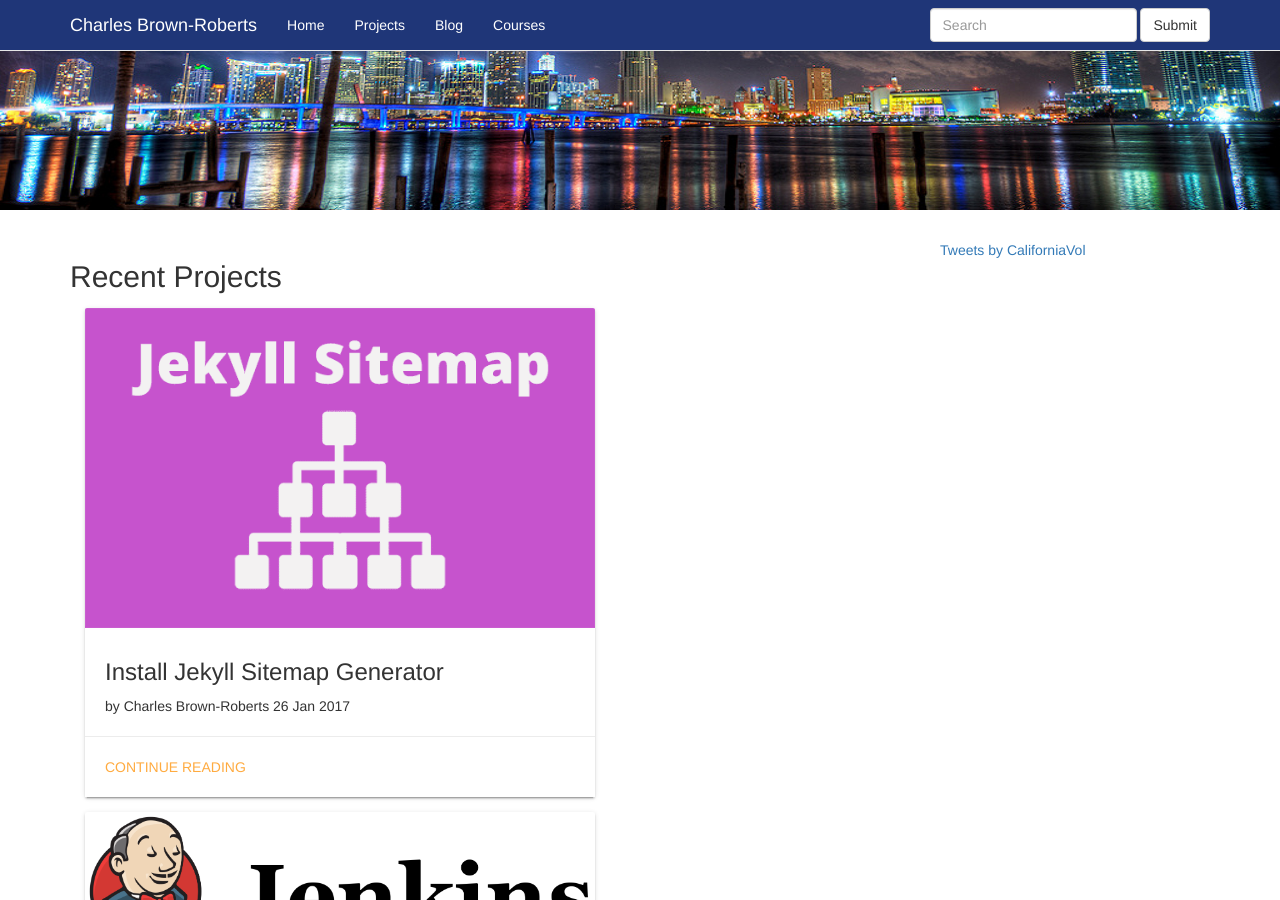
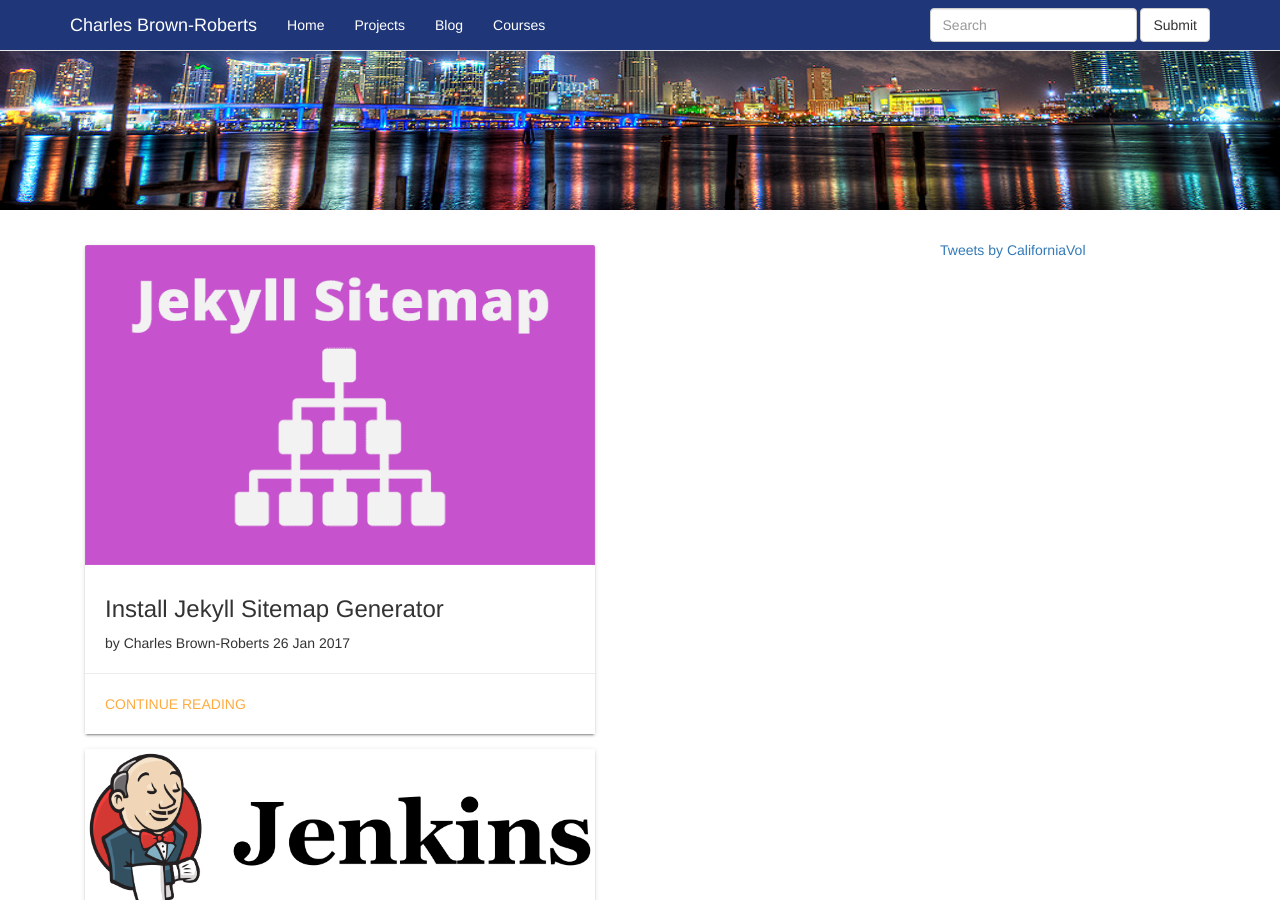
Before and after one commit to cgb37/cgb37.github.io, a Jekyll site: the page built from index.html, in a window 1280 px wide and 900 px high, scrolled down 340 px. Built offline with Jekyll 4.4.1, drawn with Linux system fonts in a browser that asks for light colours; nearby versions of some CDN libraries; a script that is not in the unit is left out; comment, search, counter and statistics services are not loaded.

Commit message:
remove heading

```diff
--- a/index.html
+++ b/index.html
@@ -27,7 +27,7 @@ title: Charles Brown-Roberts Developer Projects
     <div class="col-lg-9">
 
         <div class="row">
-            <h2>Recent Projects</h2>
+
             {% for post in site.posts limit:12 %}
             <div class="col-lg-12">
                 <div class="card">
```
